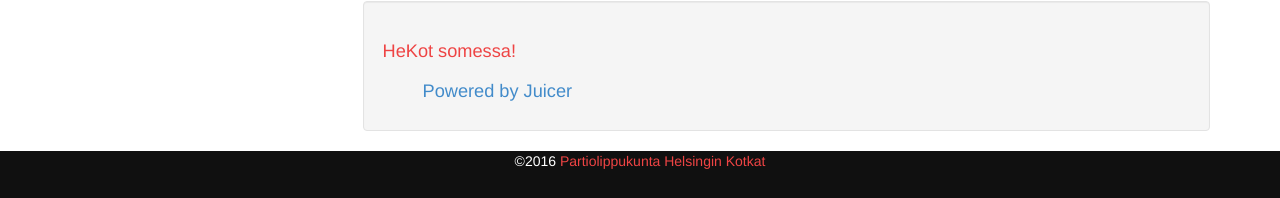
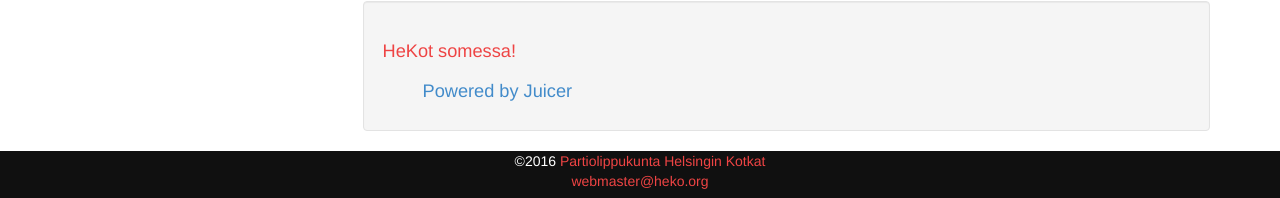
Before and after one commit to HelsinginKotkat/website, a Jekyll site: the page built from website/index.html, in a window 1280 px wide and 1101 px high. Shown: the part 900-1098 px from the top of the window. Built offline with Jekyll 4.4.1, drawn with Linux system fonts in a browser that asks for light colours; a script that is not in the unit is left out.

Commit message:
Add webmaster email

```diff
--- a/website/_includes/footer.html
+++ b/website/_includes/footer.html
@@ -3,6 +3,8 @@
         <div class="span12 footer" style="">
             <p class="copyright">
             &copy;{{ site.time | date: '%Y' }} <a href="https://github.com/HelsinginKotkat/website">{{ site.description }}</a>
+            <br>
+            <a href="mailto:webmaster@heko.org" target="_top">webmaster@heko.org</a>
             </p>
         </div>
     </div>
```
